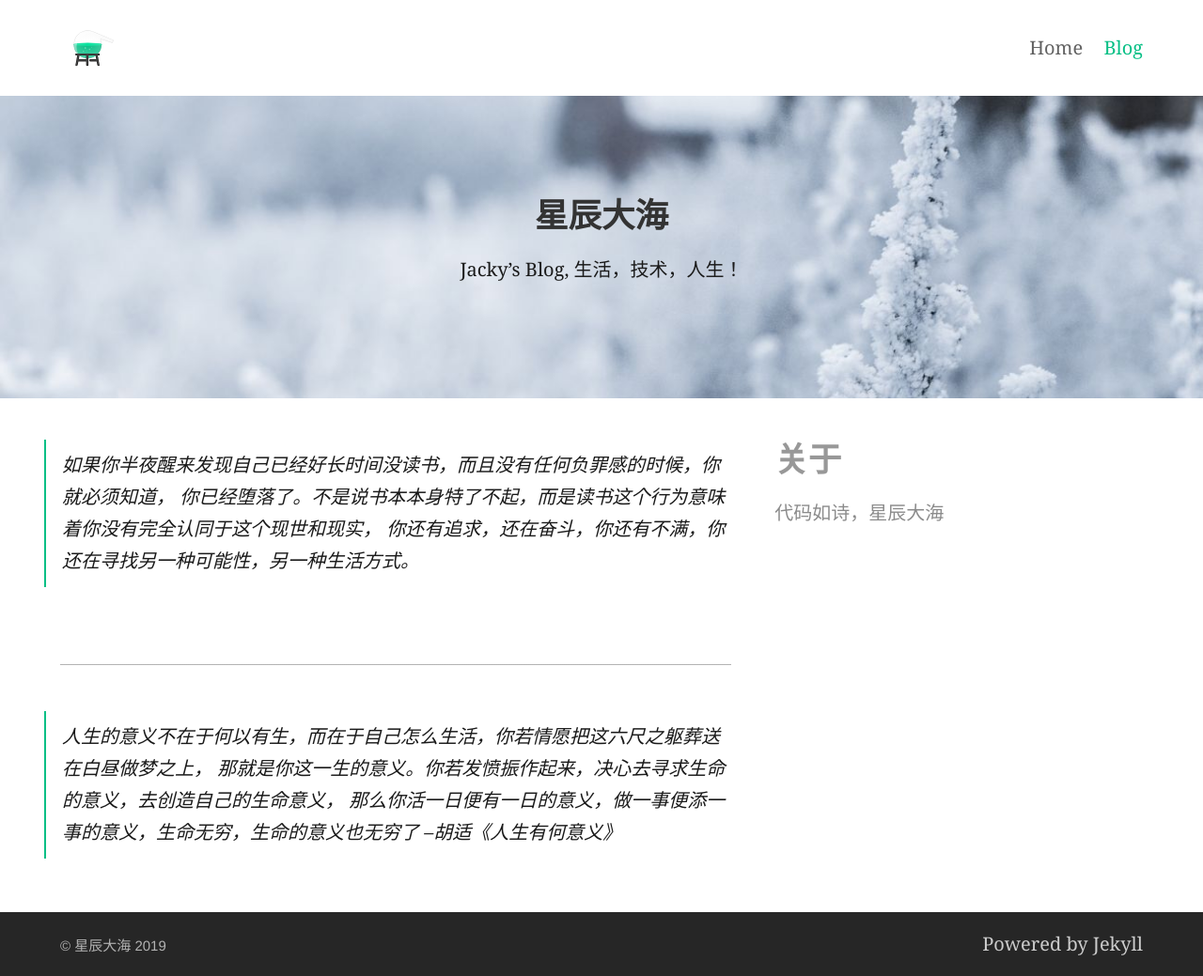
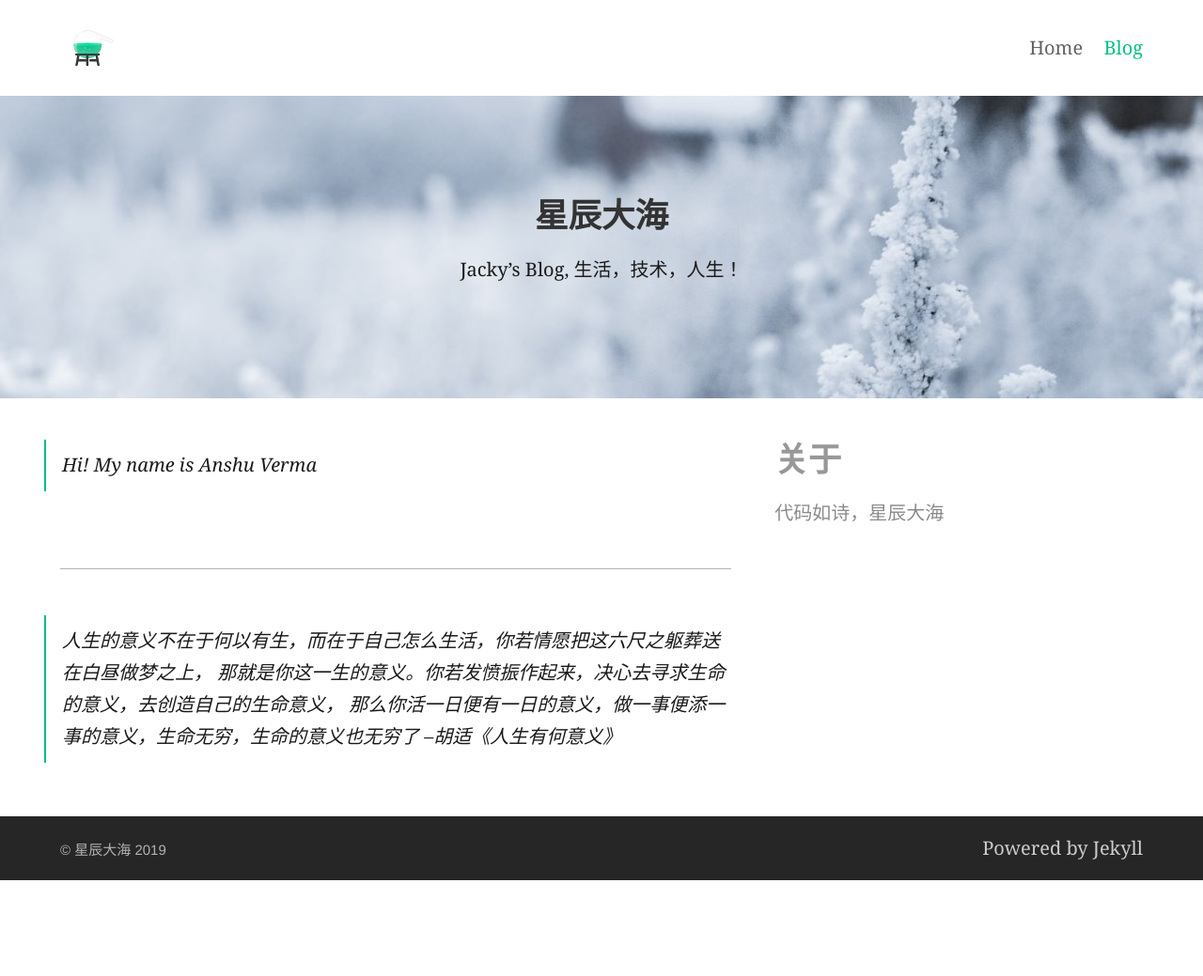
Before and after one commit to v-anshu/v-anshu.github.io, a Jekyll site: the page built from index.md, in a window 1280 px wide. Shown: the whole page at 94% size. Built offline with Jekyll 4.4.1, drawn with Linux system fonts in a browser that asks for light colours; after the commit the page ends 937 px from its top, so only the background shows below that.

Commit message:
Initial commit

```diff
--- a/index.md
+++ b/index.md
@@ -9,9 +9,7 @@ feature_image: "/sources/imgs/home_img.jpeg"
 # image: "https://unsplash.it/600/400?image=971"
 ---
 
->如果你半夜醒来发现自己已经好长时间没读书，而且没有任何负罪感的时候，你就必须知道，
->你已经堕落了。不是说书本本身特了不起，而是读书这个行为意味着你没有完全认同于这个现世和现实，
->你还有追求，还在奋斗，你还有不满，你还在寻找另一种可能性，另一种生活方式。
+> Hi! My name is Anshu Verma
 
 
 ***
```
